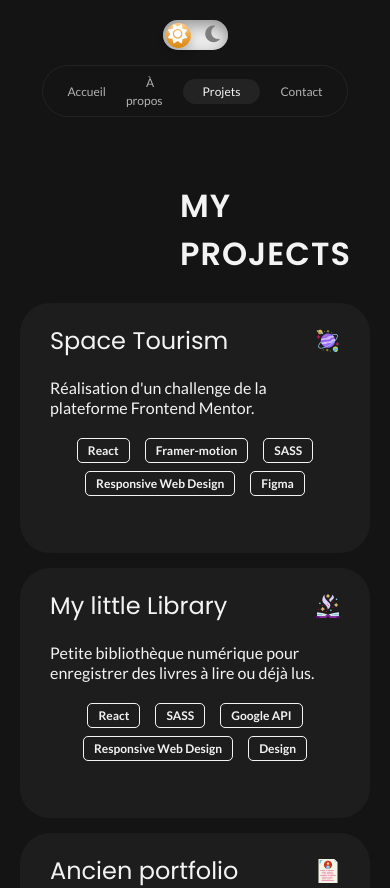
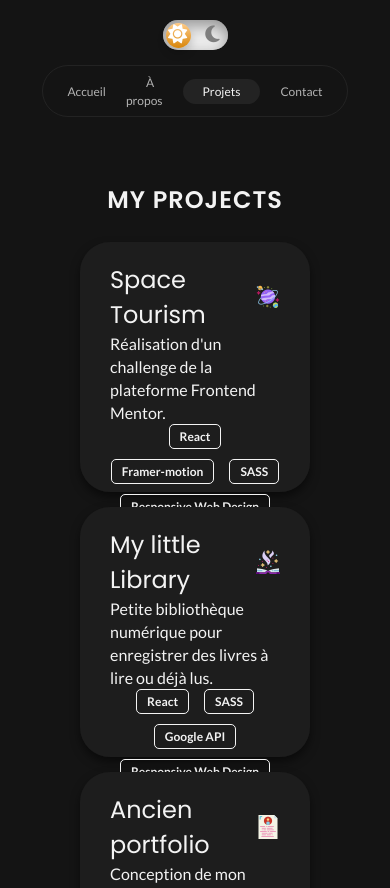
Before and after one commit to AlexDDevv/Portfolio-v3, a React (Vite) app: page /projects in a window 390 px wide. Shown: the top 888 px of the page. Built offline with nearby package versions, Linux system fonts and the light colour scheme.

Commit message:
Add responsive for bento projects grid

```diff
--- a/src/assets/sass/components/projects/_bentoProjects.scss
+++ b/src/assets/sass/components/projects/_bentoProjects.scss
@@ -4,6 +4,26 @@
     grid-template-rows: auto;
     justify-content: center;
     gap: 15px;
+    width: 90%;
+    margin: 0 auto;
+
+    @media screen and (max-width: 1024px) {
+        width: 100%;
+        grid-template-columns: repeat(auto-fill, minmax(315px, 1fr));
+    }
+
+    @media screen and (max-width: 768px) {
+        grid-template-columns: 1fr;
+        width: 65%;
+    }
+
+    @media screen and (max-width: 640px) {
+        width: 90%;
+    }
+
+    @media screen and (max-width: 425px) {
+        width: 100%;
+    }
 
     .project-bento {
         height: 250px;
@@ -24,6 +44,8 @@
         }
 
         .card {
+            border-radius: 30px;
+            box-shadow: 0 5px 10px rgba(0, 0, 0, 0.5);
             position: relative;
             height: 100%;
             transform-style: preserve-3d;
@@ -38,27 +60,27 @@
                 -webkit-backface-visibility: hidden;
             }
             .front-card {
+                display: flex;
+                flex-direction: column;
+                justify-content: space-between;
                 background: $bgBento;
-                padding: 20px 30px;
+                padding: 20px 30px 25px 30px;
 
                 .title-project {
                     @include between;
-                    margin-bottom: 20px;
                 }
                 .description-project {
-                    margin-bottom: 20px;
-
                     .description {
                         color: $white;
                         font-family: $bodyFont;
                         font-size: 16px;
-                        line-height: 20px;
+                        line-height: 23px;
                     }
                 }
                 .stack-project {
                     @include center;
                     flex-wrap: wrap;
-                    gap: 8px 15px;
+                    gap: 10px 15px;
 
                     .techno-project {
                         background: transparent;
--- a/src/assets/sass/components/projects/_main.scss
+++ b/src/assets/sass/components/projects/_main.scss
@@ -1,6 +1,5 @@
 .main-projects {
-    margin-bottom: 100px;
-    padding: 0 100px;
+    margin-bottom: 80px;
 
     h1 {
         color: $white;
@@ -11,5 +10,9 @@
         text-transform: uppercase;
         margin-bottom: 25px;
         text-align: center;
+
+        @media screen and (max-width: 425px) {
+            font-size: 24px;
+        }
     }
 }
```
